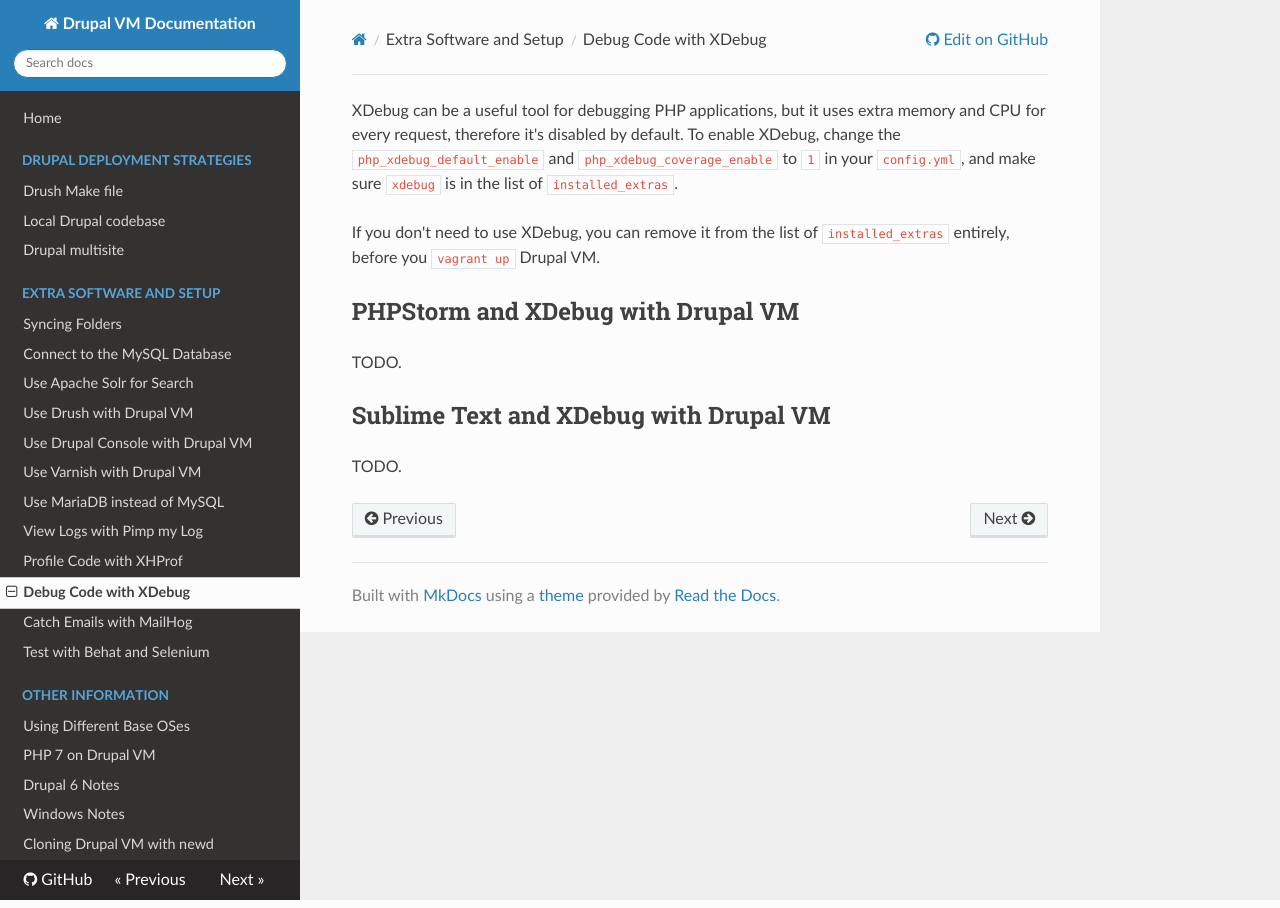
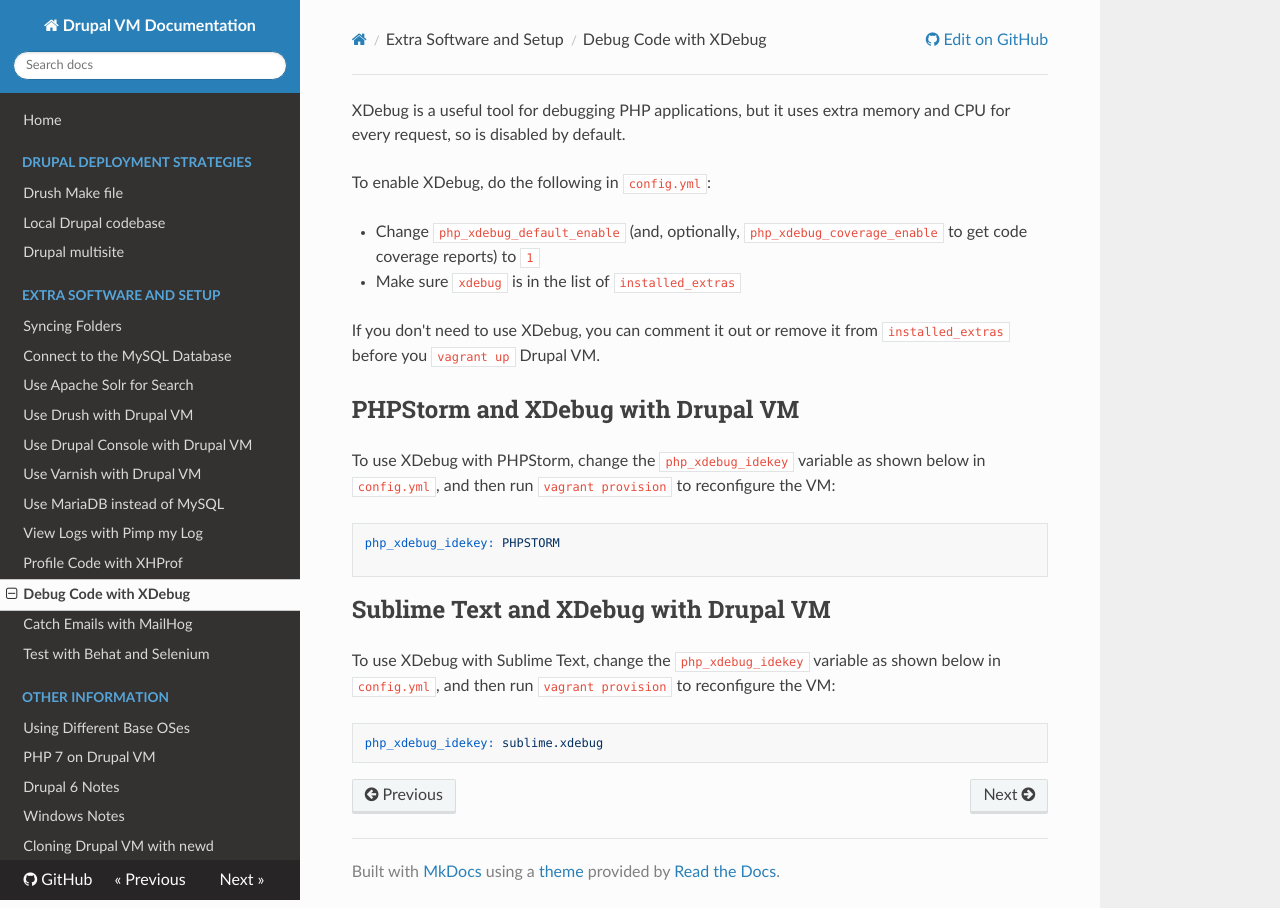
Before and after one commit to geerlingguy/drupal-vm, an MkDocs documentation site: the page built from docs/extras/xdebug.md, in a window 1280 px wide. Built offline with MkDocs 1.6.1, drawn with Linux system fonts in a browser that asks for light colours; nearby versions of some CDN libraries; old or Windows-style settings are respelled for this version of MkDocs.

Commit message:
Issue #94: Document XDebug configuration for PHPStorm and Sublime Text.

````diff
--- a/docs/extras/xdebug.md
+++ b/docs/extras/xdebug.md
@@ -1,11 +1,25 @@
-XDebug can be a useful tool for debugging PHP applications, but it uses extra memory and CPU for every request, therefore it's disabled by default. To enable XDebug, change the `php_xdebug_default_enable` and `php_xdebug_coverage_enable` to `1` in your `config.yml`, and make sure `xdebug` is in the list of `installed_extras`.
+XDebug is a useful tool for debugging PHP applications, but it uses extra memory and CPU for every request, so is disabled by default.
 
-If you don't need to use XDebug, you can remove it from the list of `installed_extras` entirely, before you `vagrant up` Drupal VM.
+To enable XDebug, do the following in `config.yml`:
+
+  - Change `php_xdebug_default_enable` (and, optionally, `php_xdebug_coverage_enable` to get code coverage reports) to `1`
+  - Make sure `xdebug` is in the list of `installed_extras`
+
+If you don't need to use XDebug, you can comment it out or remove it from `installed_extras` before you `vagrant up` Drupal VM.
 
 ## PHPStorm and XDebug with Drupal VM
 
-TODO.
+To use XDebug with PHPStorm, change the `php_xdebug_idekey` variable as shown below in `config.yml`, and then run `vagrant provision` to reconfigure the VM:
+
+```yaml
+php_xdebug_idekey: PHPSTORM
+
+```
 
 ## Sublime Text and XDebug with Drupal VM
 
-TODO.
+To use XDebug with Sublime Text, change the `php_xdebug_idekey` variable as shown below in `config.yml`, and then run `vagrant provision` to reconfigure the VM:
+
+```yaml
+php_xdebug_idekey: sublime.xdebug
+```
````
